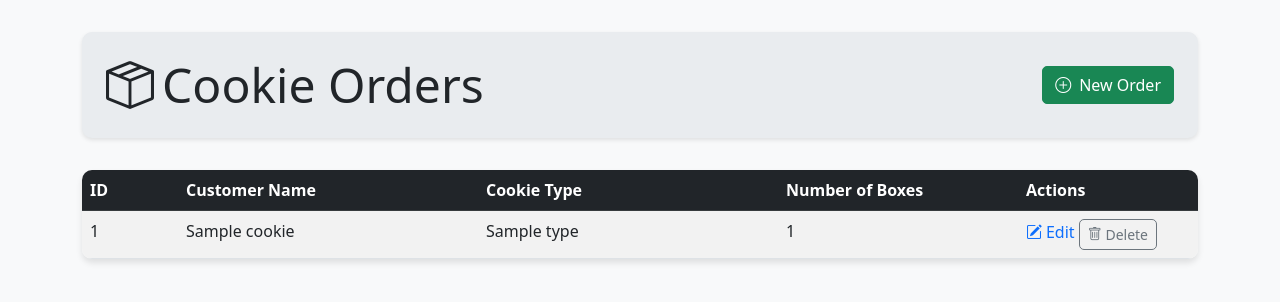
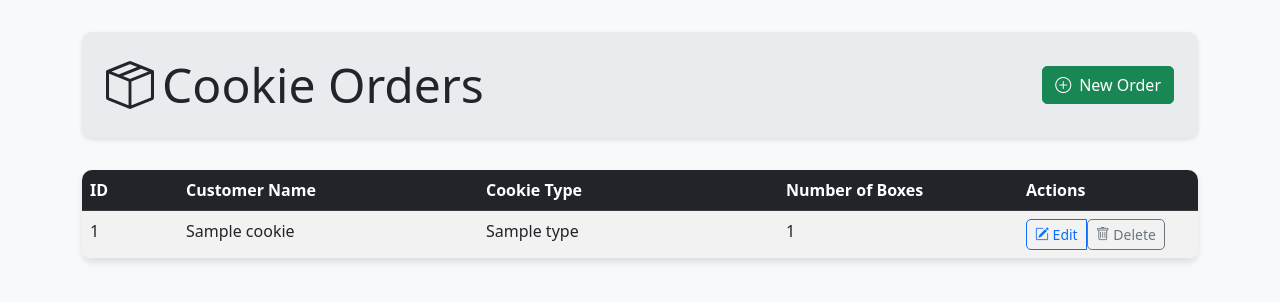
Before and after one commit to Helenyixuanwang/flask_cookies, a Flask app: template flask_app/templates/index.html in a window 1280 px wide. Shown: the top 302 px of the page. Run offline with Flask 3, Linux system fonts and the light colour scheme; the template is opened without the code that fills it: most values are stand-ins (such as "Sample title", 1, 10 or a date in 2020).

Commit message:
update index page

```diff
--- a/flask_app/templates/index.html
+++ b/flask_app/templates/index.html
@@ -50,6 +50,28 @@
             color: #0a58ca;
             text-decoration: underline;
         }
+
+         /* Make action buttons stack on small screens */
+    @media (max-width: 576px) {
+        .btn-group {
+            display: flex;
+            flex-direction: column;
+        }
+        .btn-group .btn,
+        .btn-group form {
+            margin-bottom: 0.25rem;
+            width: 100%;
+        }
+        /* Adjust table column widths for mobile */
+        .table th:first-child,
+        .table td:first-child {
+            width: 15%;
+        }
+        .table th:last-child,
+        .table td:last-child {
+            width: 25%;
+        }
+    }
     </style>
 </head>
 <body>
@@ -63,6 +85,7 @@
             </a>
         </div>
 <div class="table-container">
+    <div class="table-responsive">
         <table class="table table-hover table-striped mb-0">
             <thead class="table-dark">
                 <tr>
@@ -80,21 +103,26 @@
                         <td>{{cookie.name}}</td>
                         <td>{{cookie.type}}</td>
                         <td>{{cookie.num_of_boxes}}</td>
+
                         <td>
-                            <a href="/show_edit/{{cookie.id}}" class="action-link">
-                                <i class="bi bi-pencil-square me-1"></i>Edit
-                            </a>
-                            <form action="/delete/{{cookie.id}}" method="POST" class="d-inline">
-                            <button type="submit" class="btn btn-outline-secondary btn-sm"
-                            onclick="return confirm('Are you sure you want to delete this cookie order?');">
-                            <i class="bi bi-trash"></i> Delete
-                            </button>
-                            </form>
+                            <div class="btn-group">
+                                <a href="/show_edit/{{cookie.id}}" class="btn btn-sm btn-outline-primary">
+                                    <i class="bi bi-pencil-square"></i> <span class="d-none d-md-inline">Edit</span>
+                                </a>
+                                <form action="/delete/{{cookie.id}}" method="POST" class="d-inline">
+                                    <button type="submit" class="btn btn-sm btn-outline-secondary"
+                                            onclick="return confirm('Are you sure you want to delete this cookie order?');">
+                                        <i class="bi bi-trash"></i> <span class="d-none d-md-inline">Delete</span>
+                                    </button>
+                                </form>
+                            </div>
                         </td>
+
                     </tr>
                 {% endfor %}
             </tbody>
         </table>
+        </div>
     </div>
 </div>
 
```
